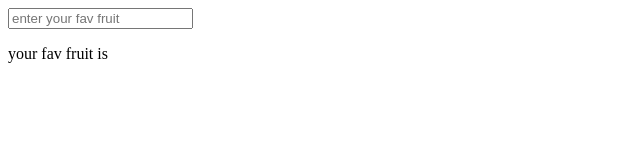
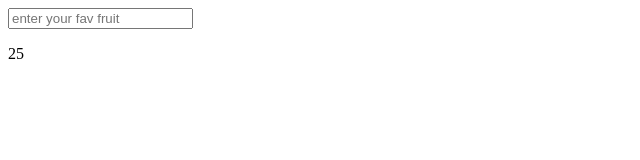
Before and after one commit to masuyo/angular-prac01, a plain HTML site: page index.html in a window 1280 px wide. Shown: the full height of the page, 0-640 px from the left. Drawn offline with nearby package versions, Linux system fonts and the light colour scheme.

Commit message:
expressions

```diff
--- a/index.html
+++ b/index.html
@@ -8,6 +8,7 @@
 </head>
 <body>
     <input type="text" ng-model="favFruit" placeholder="enter your fav fruit"></input>
-    <p>your fav fruit is {{favFruit}}</p>
+    <p>{{5*5}}</p>
+
 </body>
 </html>
```
